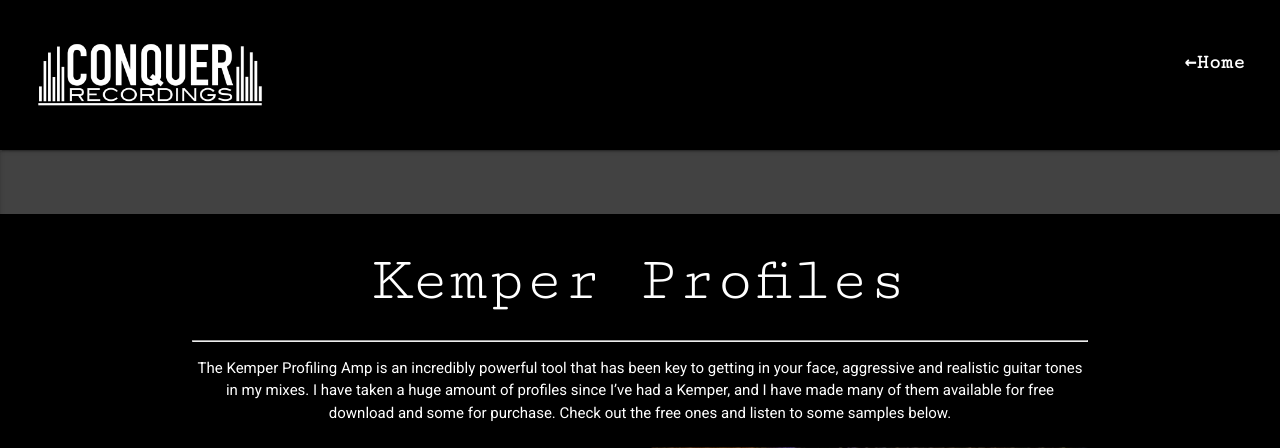
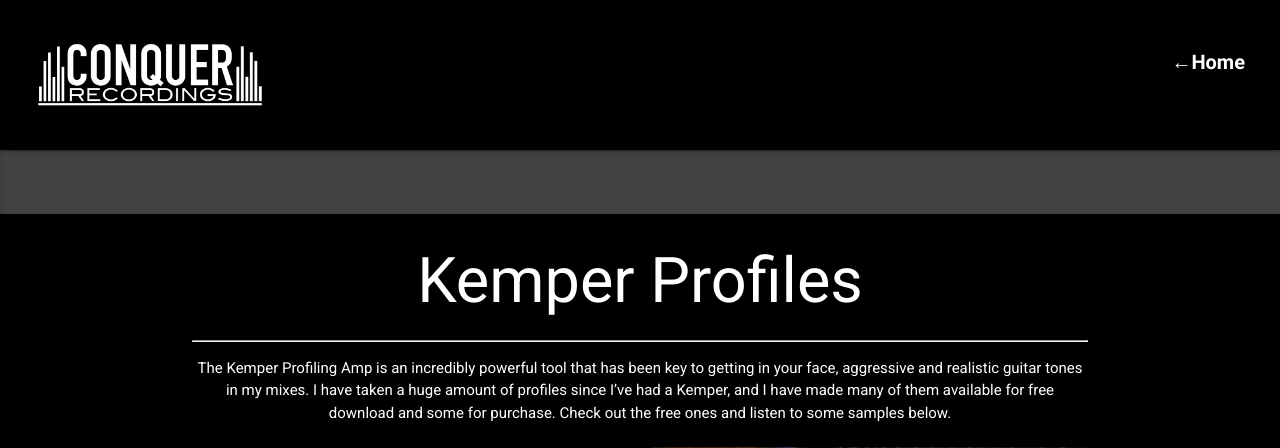
Before and after one commit to davidthrasher/Conquer-Recordings, a PHP site: page /store.html in a window 1280 px wide. Shown: the top 448 px of the page. Run offline with PHP 8.4, Linux system fonts and the light colour scheme; some libraries are stand-ins or nearby versions.

Commit message:
Updated Fonts

```diff
--- a/assets/css/style.css
+++ b/assets/css/style.css
@@ -4,12 +4,12 @@ html {
 h1,h2,h3,h4,h5 {
   color: white;
   text-align: center;
-  font-family: 'Cutive Mono', monospace;
+  font-family: 'Roboto', sans-serif;
 }
  #follow{
   color: white;
   text-align: left;
-  font-family: 'Cutive Mono', monospace;
+  font-family: 'Roboto', sans-serif;
   font-size: 25px;
 }
 #bio {
@@ -19,7 +19,7 @@ h1,h2,h3,h4,h5 {
 }
 .design {
   color: white;
-  font-family: 'Cutive Mono', monospace;
+  font-family: 'Roboto', sans-serif;
 }
 #gear {
   color: white;
@@ -67,7 +67,7 @@ nav {
 }
 nav ul a {
   color: #ffffff;
-  font-family: 'Cutive Mono', monospace;
+  font-family: 'Roboto', sans-serif;
   font-size: 20px;
   font-weight: bolder;
   margin-top: 30px;
@@ -84,7 +84,7 @@ nav ul a:hover {
 }
 .side-nav {
   color: #ffffff;
-  font-family: 'Cutive Mono', monospace;
+  font-family: 'Roboto', sans-serif;
   font-size: 20px;
   font-weight: bolder;
 }
--- a/index.html
+++ b/index.html
@@ -153,12 +153,10 @@
                       </div>
                     </div>
                     <div class="row">
-
                            <div class="input-field col s12">
                              <textarea id="message" class="materialize-textarea"></textarea>
                              <label for="message">Message</label>
                            </div>
-
                      </div>
 
                      <button id="contactsubmit" class="btn waves-effect waves-light grey darken-3" type="submit" name="action">Submit
```
